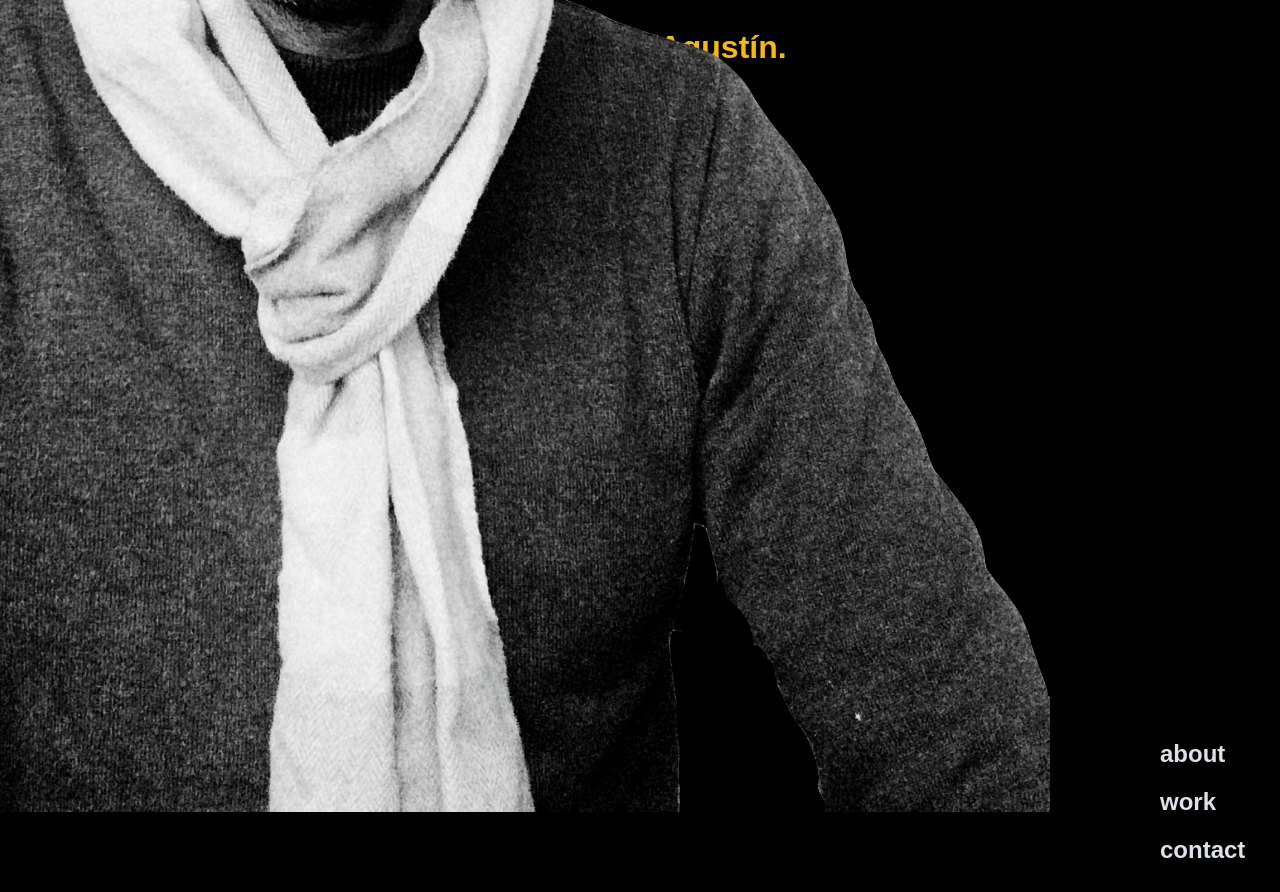
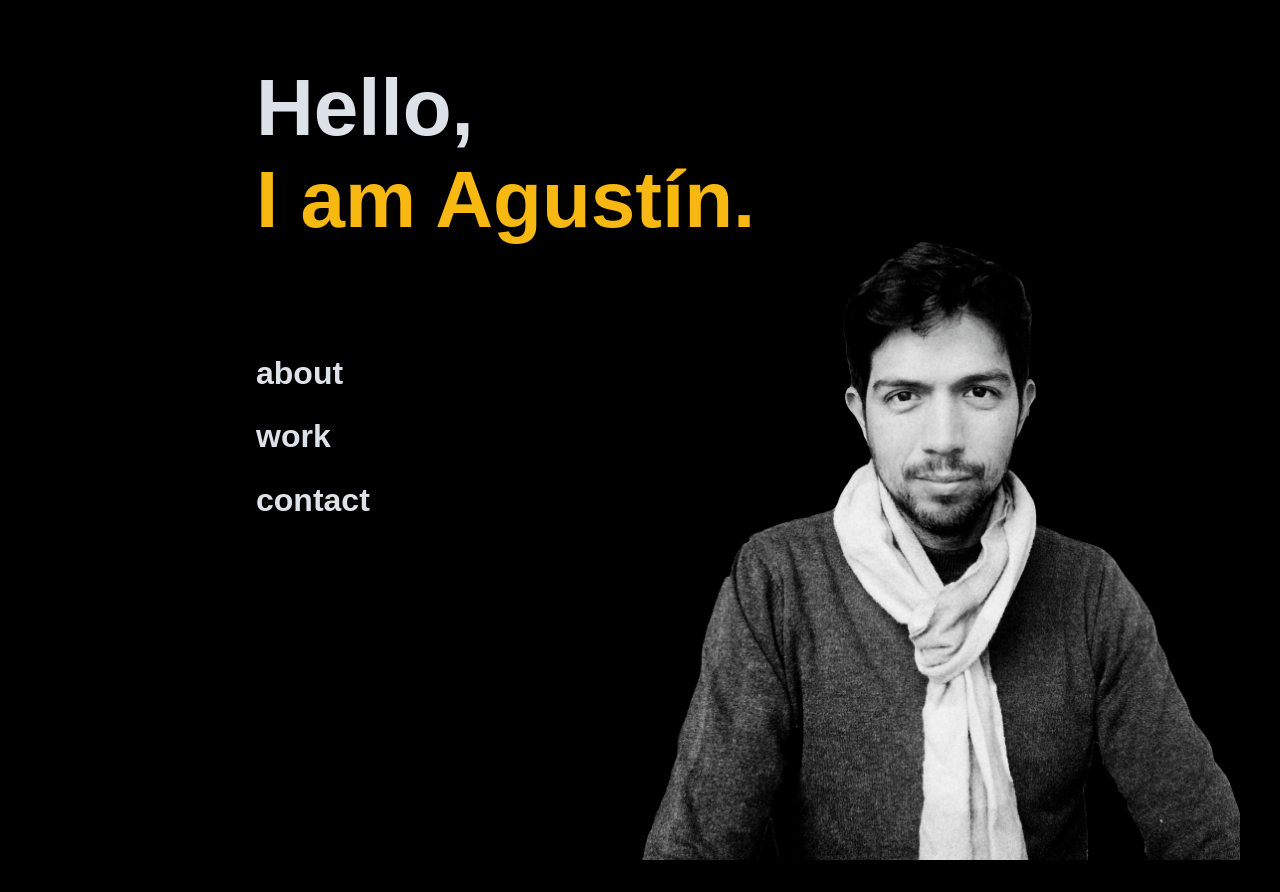
Before and after one commit to agustinZavalaAguilar/portfolio3-wp, a PHP site: page / in a window 1280 px wide. After the commit the page ends 860 px from the top, so only its background shows below. Run offline with PHP 8.4, Linux system fonts and the light colour scheme.

Commit message:
Main page styling, laptop view

```diff
--- a/css/style.css
+++ b/css/style.css
@@ -53,6 +53,30 @@ body {
 
 }
 
+@media (min-width: 1000px) {
+
+    .intro {
+        position: absolute;
+        z-index: 1;
+        left: 20%;
+        display: flex;
+        flex-flow: column;
+    }
+
+    h1 {
+        font-size: 5em;
+    }
+
+    #greeting {
+        margin-bottom: 0;
+    }
+
+    #highlight {
+        margin-top: 0;
+        margin-left: 0;
+    }
+}
+
 /*-------------Nav---------------------------*/
 
 nav {
@@ -85,7 +109,24 @@ h2:hover {
     }
 }
 
+@media (min-width: 1000px) {
 
+    nav {
+        position: absolute;
+        left: 20%;
+        margin-top: 25%;
+
+    }
+
+    .links {
+        position: absolute;
+        z-index: 1;
+    }
+
+    h2{
+        font-size: 2em;
+    }
+}
 /*-------------Main--------------------------*/
 
 .container {
@@ -105,3 +146,16 @@ img {
         max-width: 28rem;
     }
 }
+
+@media (min-width: 1000px){
+
+    .container {
+        width: 600px;
+        left: 50%;
+        bottom: -8%;
+    }
+
+    img {
+        width: 100%;
+    }
+}
```
